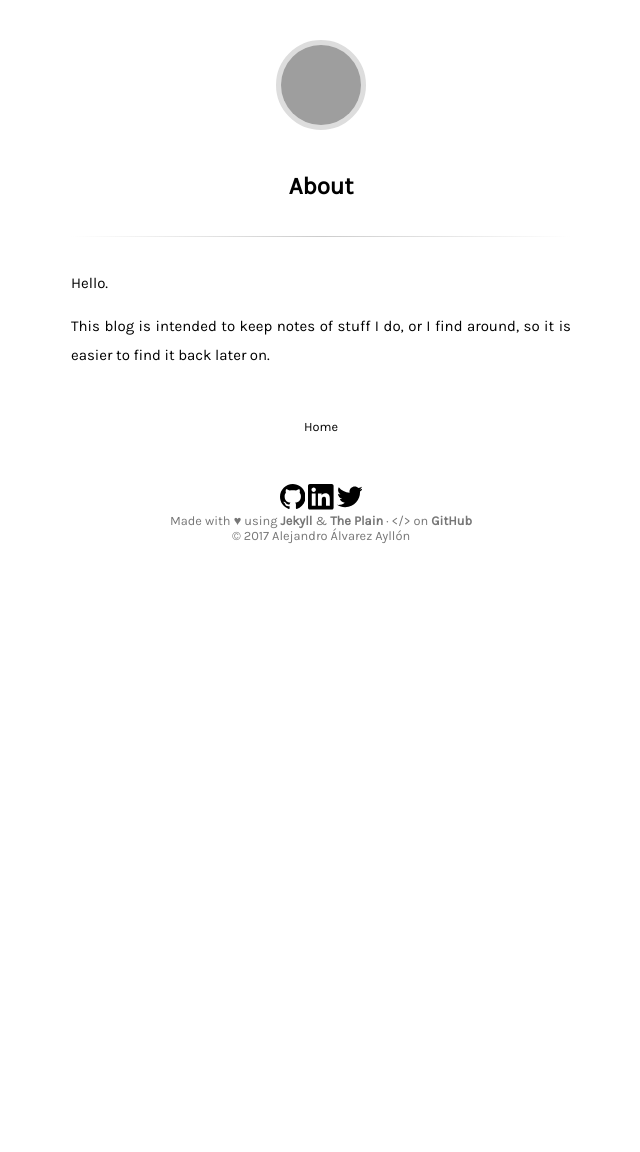
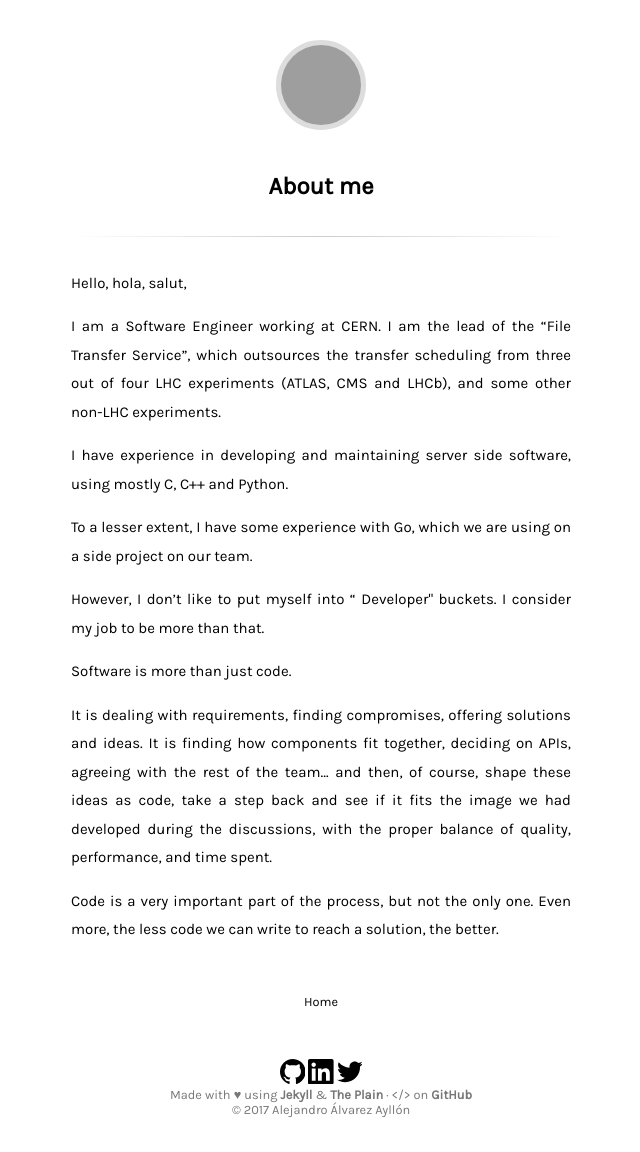
Before and after one commit to ayllon/ayllon.github.io, a Jekyll site: the page built from about.md, in a window 1280 px wide, cut to the strip 0-1152 px from the top of the page. Shown: the whole strip, without its empty margins (319-959 px from the left). Built offline with Jekyll 4.4.1, drawn with Linux system fonts in a browser that asks for light colours; before the commit the page ends 900 px from its top, so only the background shows below that; grey boxes are pictures that could not be loaded.

Commit message:
Update about.md

```diff
--- a/about.md
+++ b/about.md
@@ -1,9 +1,32 @@
 ---
 layout: page
-title: About
+title: About me
 ---
 
-Hello.
+Hello, hola, salut,
 
-This blog is intended to keep notes of stuff I do, or I find around, so it is
-easier to find it back later on.
+I am a Software Engineer working at CERN. I am the lead of the "File Transfer
+Service", which outsources the transfer scheduling from three
+out of four LHC experiments (ATLAS, CMS and LHCb), and some other
+non-LHC experiments.
+
+I have experience in developing and maintaining server side software,
+using mostly C, C++ and Python.
+
+To a lesser extent, I have some experience with Go, which we are using on
+a side project on our team.
+
+However, I don't like to put myself into "<Insert Language Here> Developer"
+buckets. I consider my job to be more than that.
+
+Software is more than just code.
+
+It is dealing with requirements, finding compromises, offering solutions and
+ideas. It is finding how components fit together,
+deciding on APIs, agreeing with the rest of the team... and then, of course,
+shape these ideas as code, take a step back and see if it fits the image
+we had developed during the discussions, with the proper balance of
+quality, performance, and time spent.
+
+Code is a very important part of the process, but not the only one.
+Even more, the less code we can write to reach a solution, the better.
```
